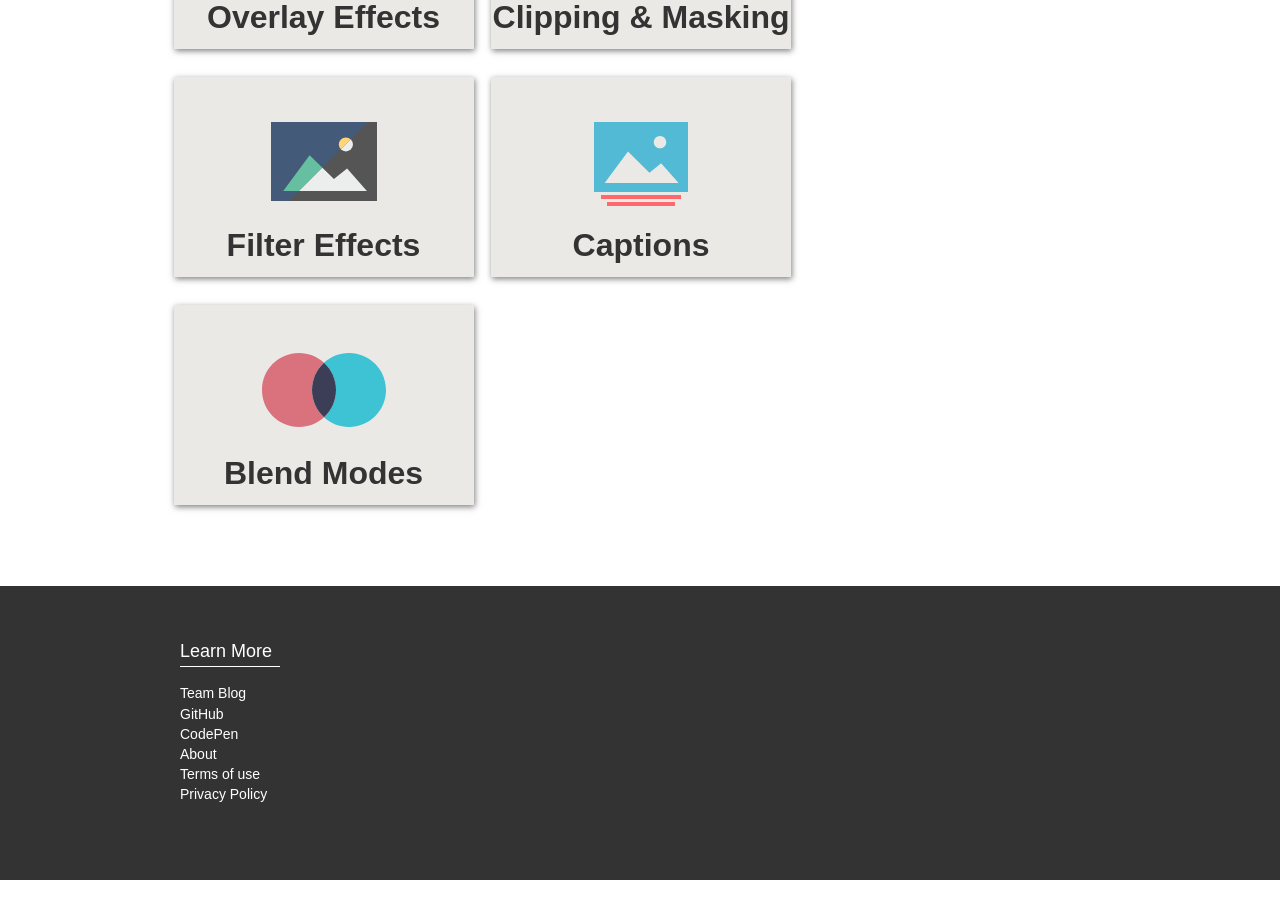
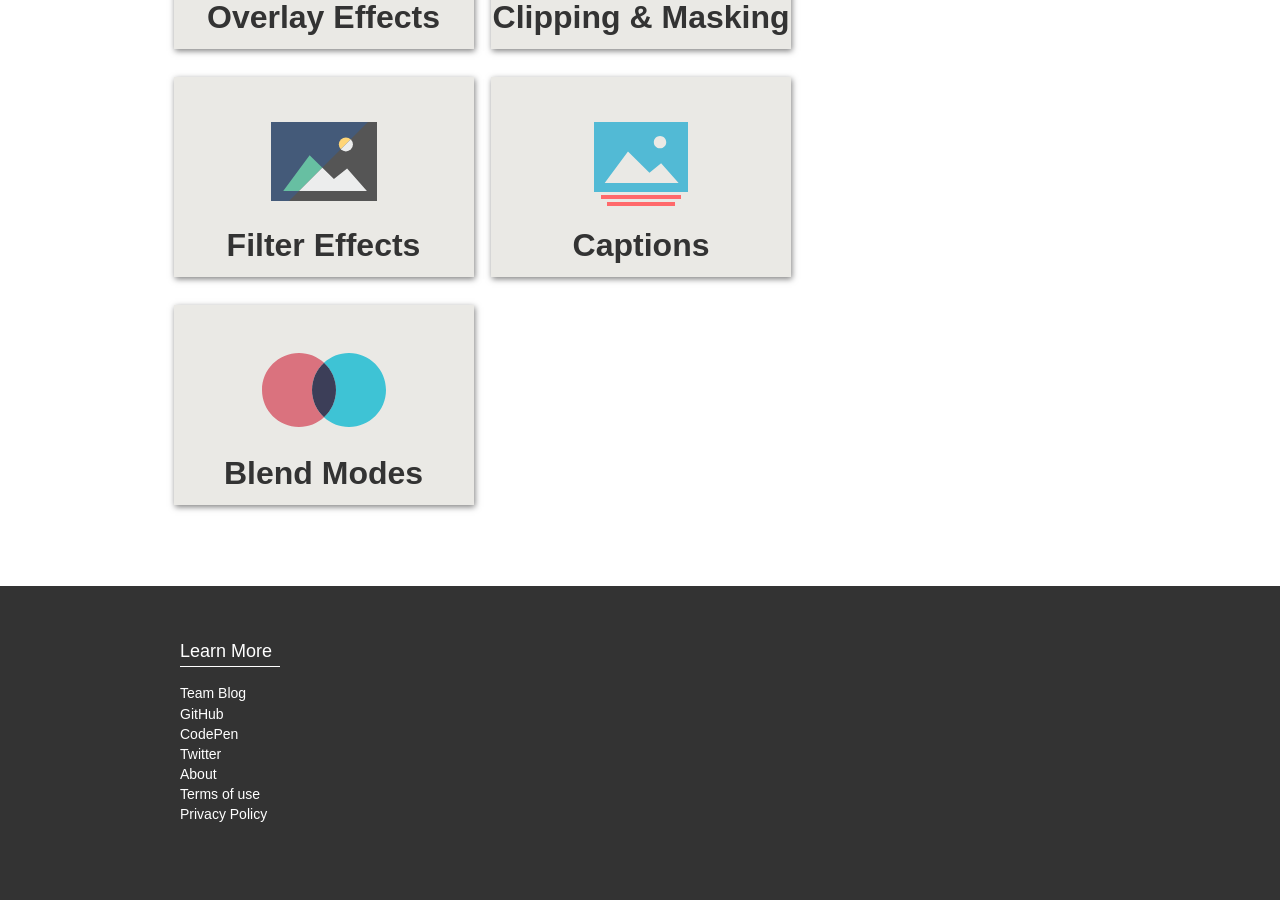
Before and after one commit to adobe-webplatform/adobe-webplatform.github.io, a Jekyll site: the page built from index.html, in a window 1280 px wide and 900 px high, scrolled down 1095 px. Built offline with Jekyll 4.4.1, drawn with Linux system fonts in a browser that asks for light colours.

Commit message:
add link to team twitter account to footer. fixes #60

```diff
--- a/_includes/footer.html
+++ b/_includes/footer.html
@@ -8,6 +8,7 @@
         <li><a href="http://blogs.adobe.com/webplatform/">Team Blog</a></li>
         <li><a href="https://github.com/adobe-webplatform/">GitHub</a></li>
         <li><a href="http://codepen.io/adobe">CodePen</a></li>
+        <li><a href="https://twitter.com/adobeweb">Twitter</a></li>
         <li><a href="{{site.baseurl}}/about">About</a></li>
         <li><a href="http://www.adobe.com/misc/terms.html?mboxsession=1408569095591-255580" target="_blank">Terms of use</a></li>
         <li><a href="http://www.adobe.com/privacy.html?mboxsession=1408569095591-255580" target="_blank">Privacy Policy</a></li>
```
